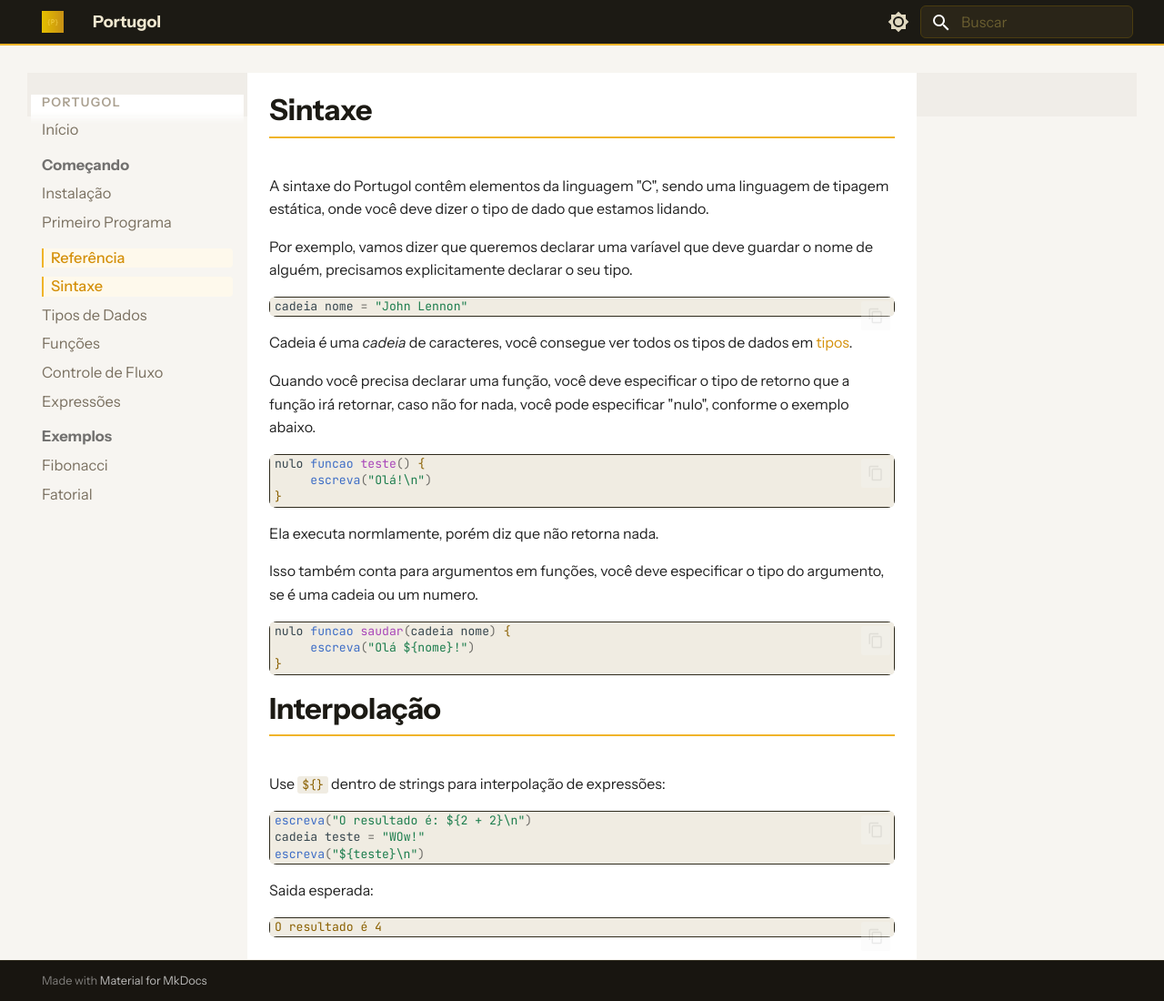
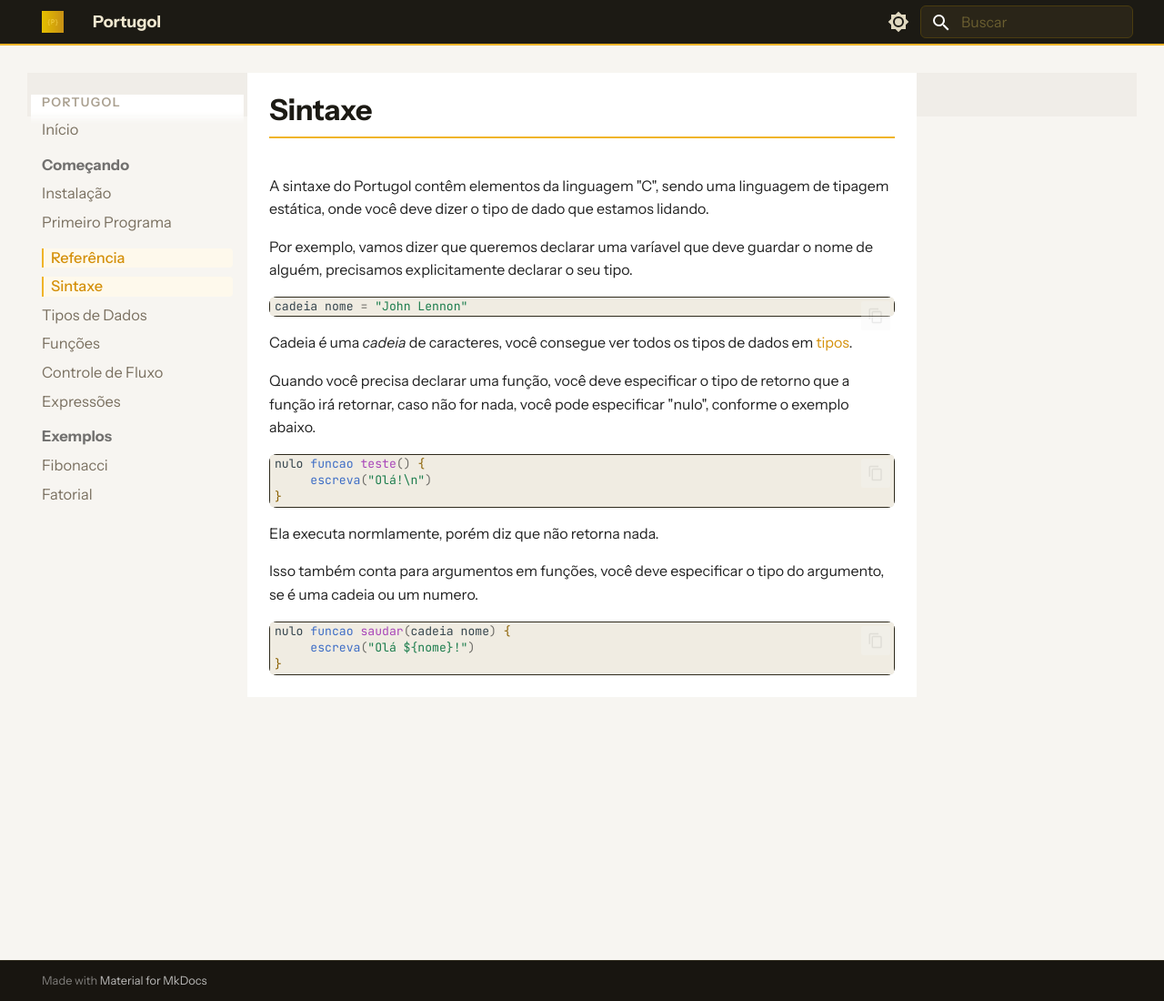
Before and after one commit to Gabriel-V-Maia/portugol-docs, an MkDocs documentation site: the page built from docs/referencia/sintaxe.md, in a window 1280 px wide and 1100 px high. Shown: the whole window at 91% size. Built offline with MkDocs 1.6.1 and Material for MkDocs 9.7.7, drawn with Linux system fonts in a browser that asks for light colours.

Commit message:
remove interpolation section from syntax page

````diff
--- a/docs/referencia/sintaxe.md
+++ b/docs/referencia/sintaxe.md
@@ -27,17 +27,3 @@ nulo funcao saudar(cadeia nome) {
      escreva("Olá ${nome}!")
 }
 ```
-
-# Interpolação
-
-Use `${}` dentro de strings para interpolação de expressões:
-
-```portugol
-escreva("O resultado é: ${2 + 2}\n")
-cadeia teste = "WOw!"
-escreva("${teste}\n")
-```
-Saida esperada:
-```
-O resultado é 4
-```
````
